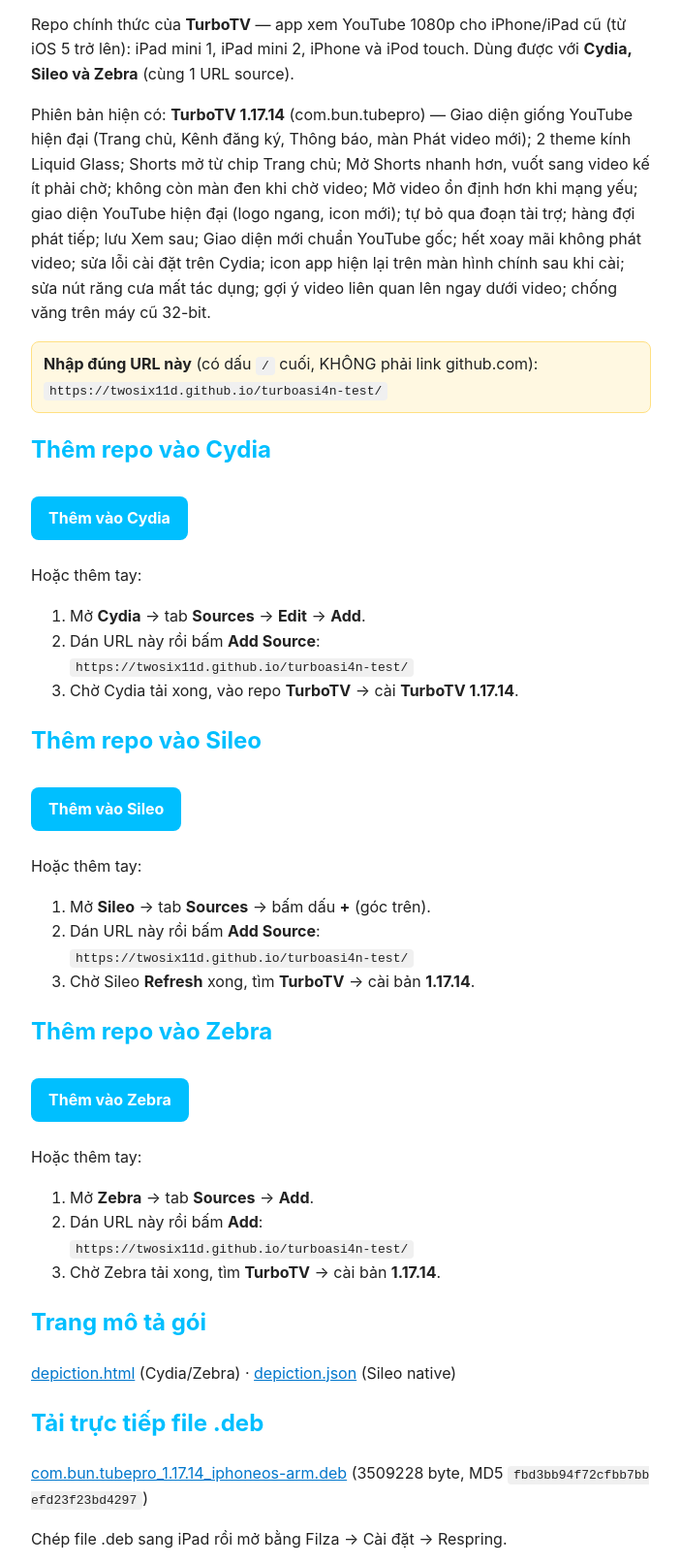
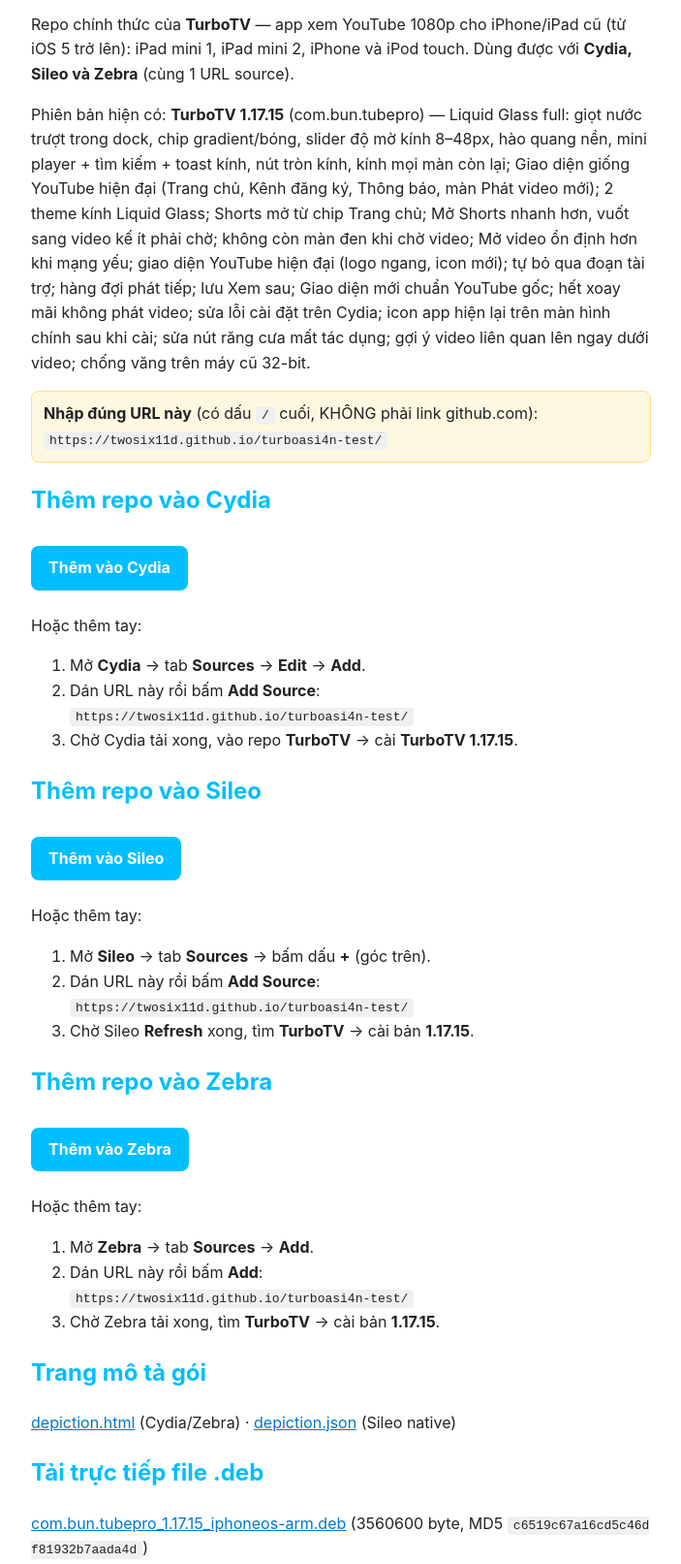
Before and after one commit to twosix11D/turboasi4n-test, a plain HTML site: page index.html in a window 1280 px wide. Shown: the part 189-1802 px from the top of the page at 97% size, without its empty margins (288-991 px from the left). Drawn offline with Linux system fonts and the light colour scheme.

Commit message:
TurboTV 1.17.15

```diff
--- a/index.html
+++ b/index.html
@@ -16,7 +16,7 @@ h1{color:#00BFFF} h2{color:#00BFFF} a{color:#0077cc} code{background:#f0f0f0;pad
 <h1>TurboTV — Repo TEST</h1>
 <div class="warn"><b>REPO TEST — chỉ Long dùng để thử bản mới.</b><br>KHÔNG phải repo chính. Đừng chia sẻ link này.</div>
 <p>Repo chính thức của <b>TurboTV</b> — app xem YouTube 1080p cho iPhone/iPad cũ (từ iOS 5 trở lên): iPad mini 1, iPad mini 2, iPhone và iPod touch. Dùng được với <b>Cydia, Sileo và Zebra</b> (cùng 1 URL source).</p>
-<p>Phiên bản hiện có: <b>TurboTV 1.17.14</b> (com.bun.tubepro) — Giao diện giống YouTube hiện đại (Trang chủ, Kênh đăng ký, Thông báo, màn Phát video mới); 2 theme kính Liquid Glass; Shorts mở từ chip Trang chủ; Mở Shorts nhanh hơn, vuốt sang video kế ít phải chờ; không còn màn đen khi chờ video; Mở video ổn định hơn khi mạng yếu; giao diện YouTube hiện đại (logo ngang, icon mới); tự bỏ qua đoạn tài trợ; hàng đợi phát tiếp; lưu Xem sau; Giao diện mới chuẩn YouTube gốc; hết xoay mãi không phát video; sửa lỗi cài đặt trên Cydia; icon app hiện lại trên màn hình chính sau khi cài; sửa nút răng cưa mất tác dụng; gợi ý video liên quan lên ngay dưới video; chống văng trên máy cũ 32-bit.</p>
+<p>Phiên bản hiện có: <b>TurboTV 1.17.15</b> (com.bun.tubepro) — Liquid Glass full: giọt nước trượt trong dock, chip gradient/bóng, slider độ mờ kính 8–48px, hào quang nền, mini player + tìm kiếm + toast kính, nút tròn kính, kính mọi màn còn lại; Giao diện giống YouTube hiện đại (Trang chủ, Kênh đăng ký, Thông báo, màn Phát video mới); 2 theme kính Liquid Glass; Shorts mở từ chip Trang chủ; Mở Shorts nhanh hơn, vuốt sang video kế ít phải chờ; không còn màn đen khi chờ video; Mở video ổn định hơn khi mạng yếu; giao diện YouTube hiện đại (logo ngang, icon mới); tự bỏ qua đoạn tài trợ; hàng đợi phát tiếp; lưu Xem sau; Giao diện mới chuẩn YouTube gốc; hết xoay mãi không phát video; sửa lỗi cài đặt trên Cydia; icon app hiện lại trên màn hình chính sau khi cài; sửa nút răng cưa mất tác dụng; gợi ý video liên quan lên ngay dưới video; chống văng trên máy cũ 32-bit.</p>
 
 <div class="warn"><b>Nhập đúng URL này</b> (có dấu <code>/</code> cuối, KHÔNG phải link github.com):<br><code>https://twosix11d.github.io/turboasi4n-test/</code></div>
 
@@ -27,7 +27,7 @@ h1{color:#00BFFF} h2{color:#00BFFF} a{color:#0077cc} code{background:#f0f0f0;pad
 <li>Mở <b>Cydia</b> → tab <b>Sources</b> → <b>Edit</b> → <b>Add</b>.</li>
 <li>Dán URL này rồi bấm <b>Add Source</b>:
 <br><code>https://twosix11d.github.io/turboasi4n-test/</code></li>
-<li>Chờ Cydia tải xong, vào repo <b>TurboTV</b> → cài <b>TurboTV 1.17.14</b>.</li>
+<li>Chờ Cydia tải xong, vào repo <b>TurboTV</b> → cài <b>TurboTV 1.17.15</b>.</li>
 </ol>
 
 <h2>Thêm repo vào Sileo</h2>
@@ -37,7 +37,7 @@ h1{color:#00BFFF} h2{color:#00BFFF} a{color:#0077cc} code{background:#f0f0f0;pad
 <li>Mở <b>Sileo</b> → tab <b>Sources</b> → bấm dấu <b>+</b> (góc trên).</li>
 <li>Dán URL này rồi bấm <b>Add Source</b>:
 <br><code>https://twosix11d.github.io/turboasi4n-test/</code></li>
-<li>Chờ Sileo <b>Refresh</b> xong, tìm <b>TurboTV</b> → cài bản <b>1.17.14</b>.</li>
+<li>Chờ Sileo <b>Refresh</b> xong, tìm <b>TurboTV</b> → cài bản <b>1.17.15</b>.</li>
 </ol>
 
 <h2>Thêm repo vào Zebra</h2>
@@ -47,14 +47,14 @@ h1{color:#00BFFF} h2{color:#00BFFF} a{color:#0077cc} code{background:#f0f0f0;pad
 <li>Mở <b>Zebra</b> → tab <b>Sources</b> → <b>Add</b>.</li>
 <li>Dán URL này rồi bấm <b>Add</b>:
 <br><code>https://twosix11d.github.io/turboasi4n-test/</code></li>
-<li>Chờ Zebra tải xong, tìm <b>TurboTV</b> → cài bản <b>1.17.14</b>.</li>
+<li>Chờ Zebra tải xong, tìm <b>TurboTV</b> → cài bản <b>1.17.15</b>.</li>
 </ol>
 
 <h2>Trang mô tả gói</h2>
 <p><a href="depiction.html">depiction.html</a> (Cydia/Zebra) · <a href="depiction.json">depiction.json</a> (Sileo native)</p>
 
 <h2>Tải trực tiếp file .deb</h2>
-<p><a href="debs/com.bun.tubepro_1.17.14_iphoneos-arm.deb">com.bun.tubepro_1.17.14_iphoneos-arm.deb</a> (3509228 byte, MD5 <code>fbd3bb94f72cfbb7bbefd23f23bd4297</code>)</p>
+<p><a href="debs/com.bun.tubepro_1.17.15_iphoneos-arm.deb">com.bun.tubepro_1.17.15_iphoneos-arm.deb</a> (3560600 byte, MD5 <code>c6519c67a16cd5c46df81932b7aada4d</code>)</p>
 <p>Chép file .deb sang iPad rồi mở bằng Filza → Cài đặt → Respring.</p>
 <p><small>Nếu cài bằng lệnh <code>dpkg -i</code> mà icon chưa hiện thì respring 1 lần.</small></p>
 
```
Also changed, not shown: depiction.html (+10 -3 lines), depiction.json (+1 -1 lines), 6 other files.
